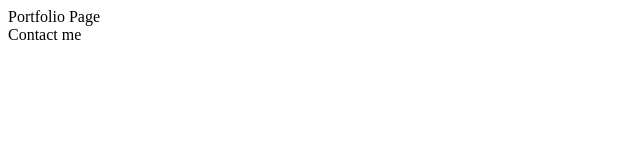
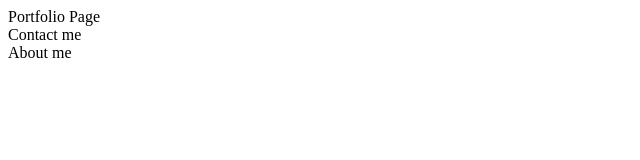
Before and after one commit to jagjitphull/my-portfolio, a plain HTML site: page index.html in a window 1280 px wide. Shown: the full height of the page, 0-640 px from the left. Drawn offline with Linux system fonts and the light colour scheme.

Commit message:
Addedd about section

```diff
--- a/index.html
+++ b/index.html
@@ -1,2 +1,3 @@
 Portfolio Page
 <footer>Contact me</footer>
+<section>About me</section>
```
